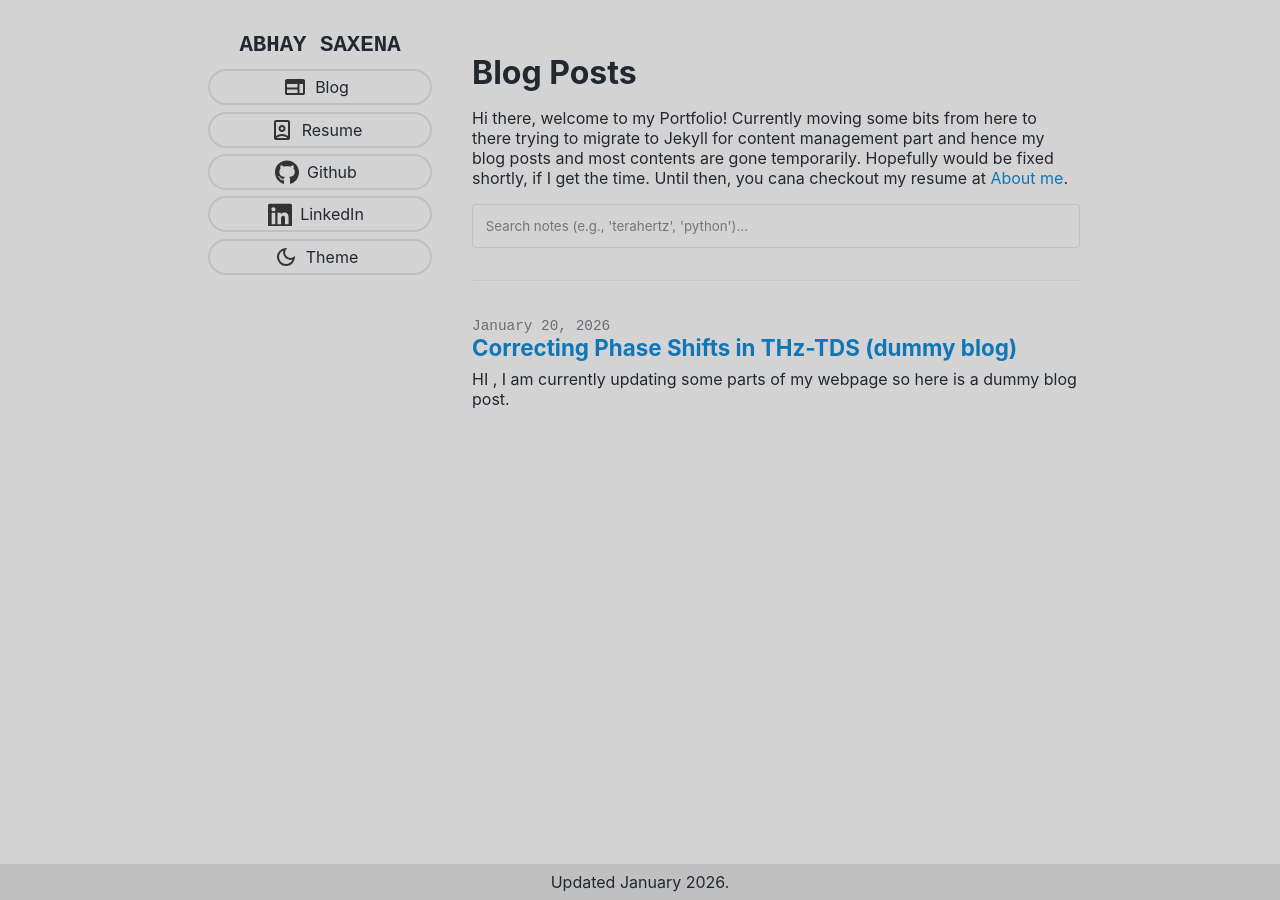
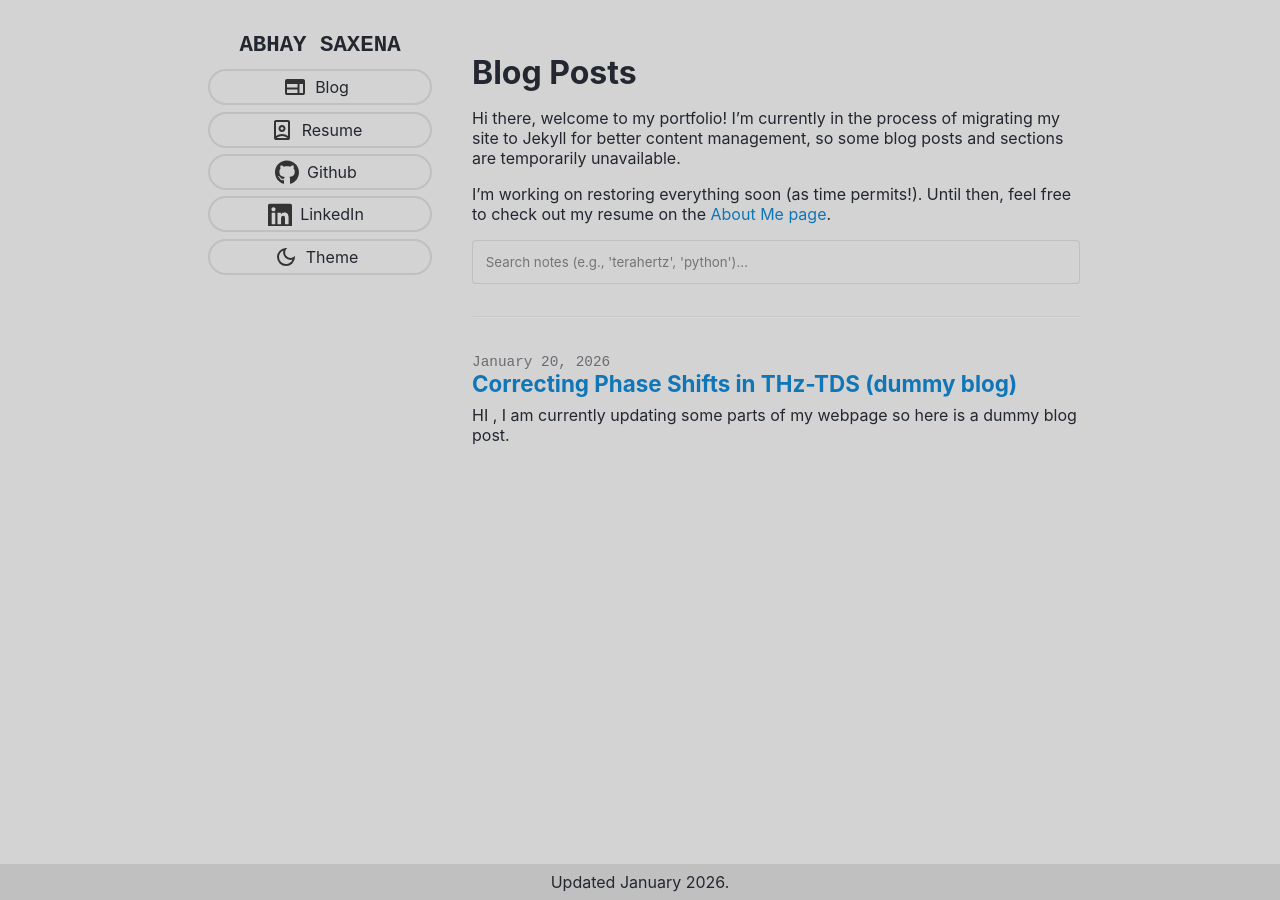
Before and after one commit to saxenabhay/saxenabhay.github.io, a Jekyll site: the page built from index.md, in a window 1280 px wide. Built offline with Jekyll 4.4.1, drawn with Linux system fonts in a browser that asks for light colours.

Commit message:
index info 2

```diff
--- a/index.md
+++ b/index.md
@@ -4,7 +4,10 @@ title: Blog Posts
 description: "Personal Blog along with Research notes and updates on Ultrafast Spectroscopy, Python for Physics, and Condensed Matter experiments by Abhay Saxena."
 hide_title: false
 ---
-Hi there, welcome to my Portfolio! Currently moving some bits from here to there trying to migrate to Jekyll for content management part and hence my blog posts and most contents are gone temporarily. Hopefully would be fixed shortly, if I get the time. Until then, you cana checkout my resume at [About me](https://saxenabhay.github.io/about/).
+Hi there, welcome to my portfolio!
+I'm currently in the process of migrating my site to Jekyll for better content management, so some blog posts and sections are temporarily unavailable.
+
+I’m working on restoring everything soon (as time permits!). Until then, feel free to check out my resume on the [About Me page](https://saxenabhay.github.io/about/).
 
 
 <div style="margin-bottom: 2rem;">
```
